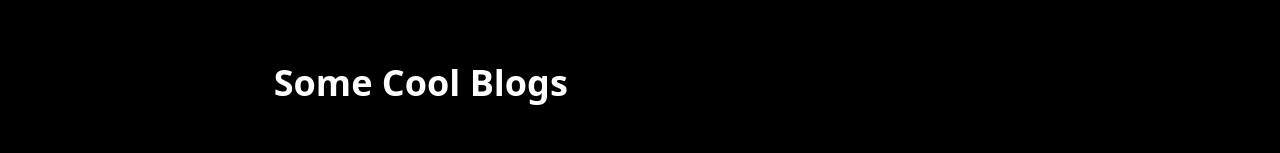
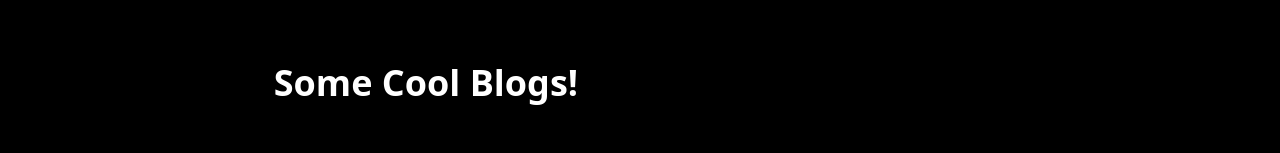
Before and after one commit to oliverloops/oliverloops.com, a Next.js app: page / in a window 1280 px wide. Shown: the part 289-442 px from the top of the page. Built offline with nearby package versions, Linux system fonts and the light colour scheme.

Commit message:
new data added

```diff
--- a/pages/index.js
+++ b/pages/index.js
@@ -56,7 +56,7 @@ export default function Home() {
         }}
       >
         <h1 className="font-extrabold text-4xl dark:text-white">
-          Some Cool Blogs
+          Some Cool Blogs!
         </h1>
         {posts.map((post) => (
           <Post key={post.link} post={post} />
```
